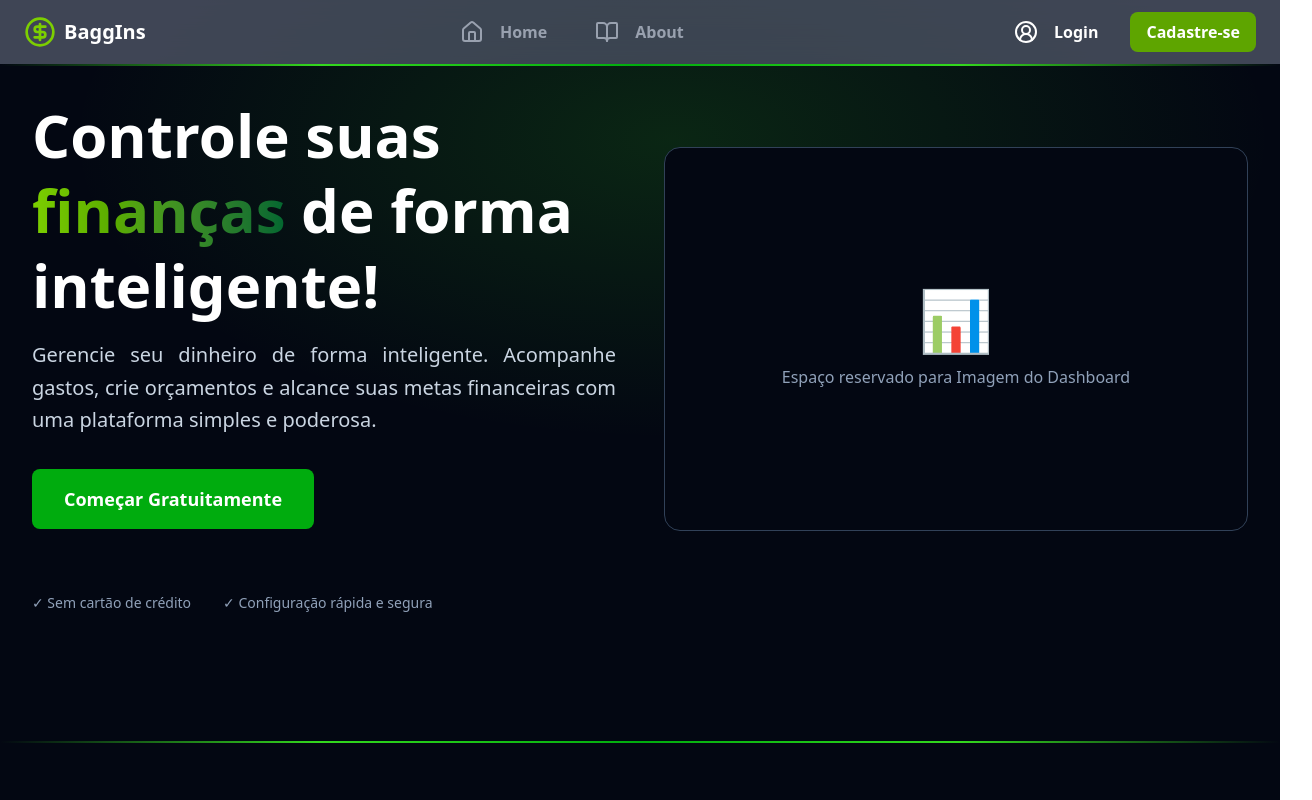
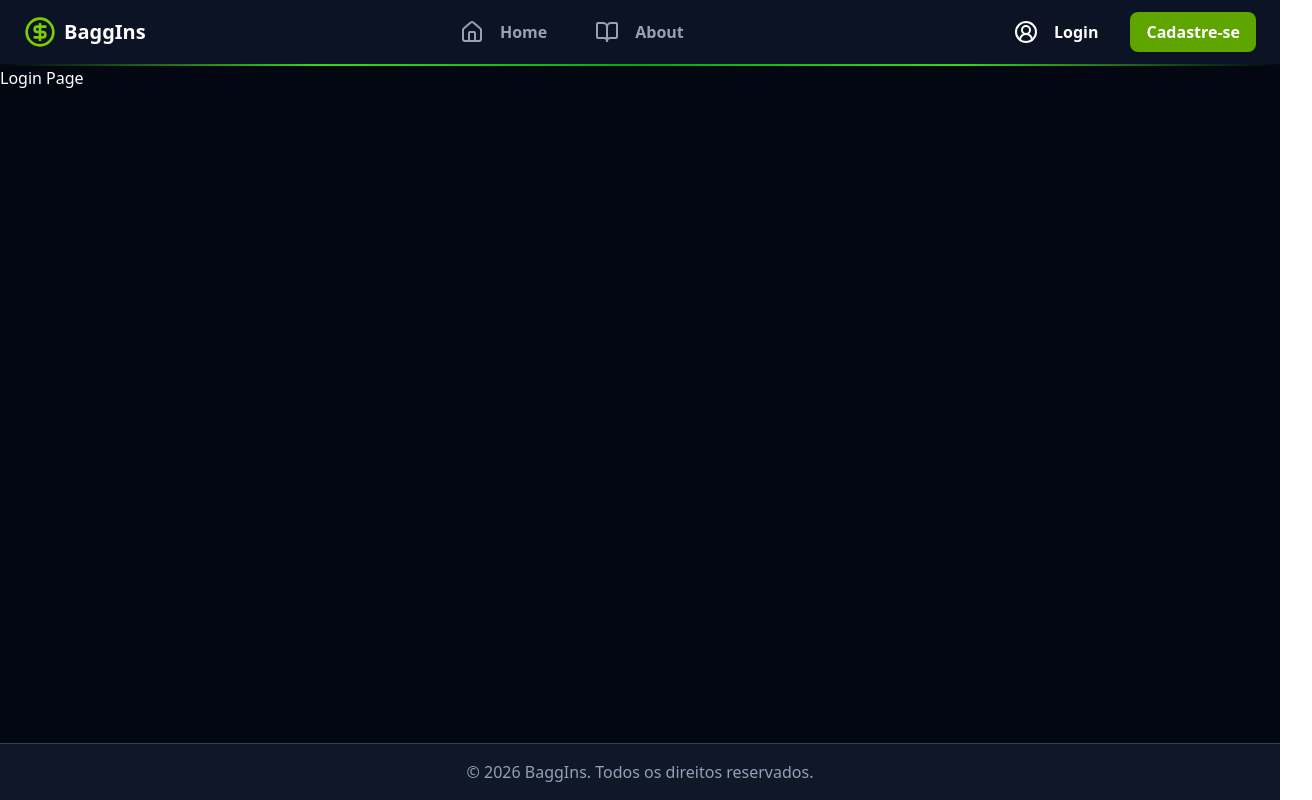
Before and after one commit to CzarFontanella/BaggIns, a React (Vite) app: page /login in a window 1280 px wide. Shown: the top 800 px of the page, 1312 px wide, since content can reach past the window. Built offline with nearby package versions, Linux system fonts and the light colour scheme.

Commit message:
feat: implementa roteamento base

```diff
--- a/src/App.tsx
+++ b/src/App.tsx
@@ -1,23 +1,23 @@
 import AccentLine from "./components/App/AccentLine";
 import NavBar from "./components/NavBar/NavBar";
-import Home from "./pages/Home/Home";
+import Router from "./Router";
 
 function App() {
   return (
-    <>
+    <div className="flex flex-col min-h-screen bg-gray-950">
       <header className="sticky top-0 z-50 bg-slate-900/80 backdrop-blur-md border-slate-700">
         <NavBar />
         <AccentLine />
       </header>
-      <main className="bg-gray-950">
-        <Home />
+      <main className="bg-gray-950 text-white flex-1">
+        <Router />
       </main>
       <footer className="border-t border-slate-700">
         <div className="bg-gray-900 py-4 text-center text-slate-400">
           <p>&copy; 2026 BaggIns. Todos os direitos reservados.</p>
         </div>
       </footer>
-    </>
+    </div>
   );
 }
 
--- /dev/null
+++ b/src/Router.tsx
@@ -0,0 +1,15 @@
+import { Navigate, Route, Routes } from "react-router-dom";
+import Home from "./pages/Home/Home";
+
+export default function Router() {
+  return (
+    <Routes>
+      <Route path="*" element={<Navigate to="/home" />} />
+      <Route path="/home" element={<Home />} />
+      <Route path="/about" element={<div>About Page</div>} />
+
+      <Route path="/login" element={<div>Login Page</div>} />
+      <Route path="/signup" element={<div>Signup Page</div>} />
+    </Routes>
+  );
+}
--- a/src/pages/Home/UserHome.tsx
+++ b/src/pages/Home/UserHome.tsx
@@ -1,6 +1,6 @@
 export default function UserHome() {
   return (
-    <section className="flex flex-col items-center justify-center min-h-screen p-8">
+    <section className="flex flex-col items-center justify-center min-h-[calc(100vh-200px)] p-8">
       <h1 className="text-4xl font-bold mb-4">Olá, Usuário!</h1>
       <p className="text-lg text-gray-400">
         Aqui estão suas últimas transações e saldo atual.
```
Also changed, not shown: src/routes.tsx (deleted).
